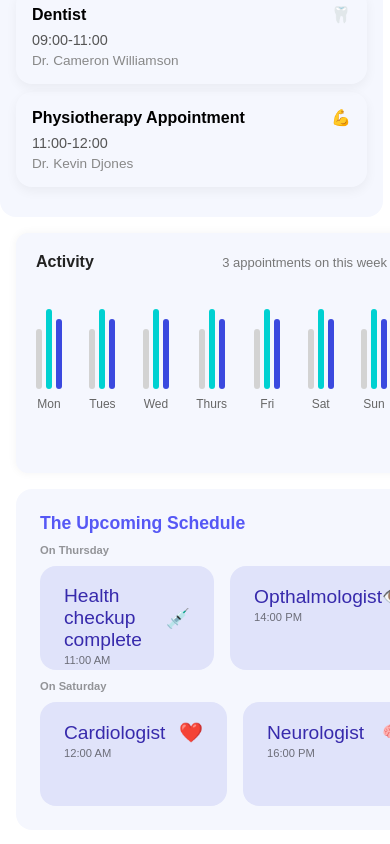
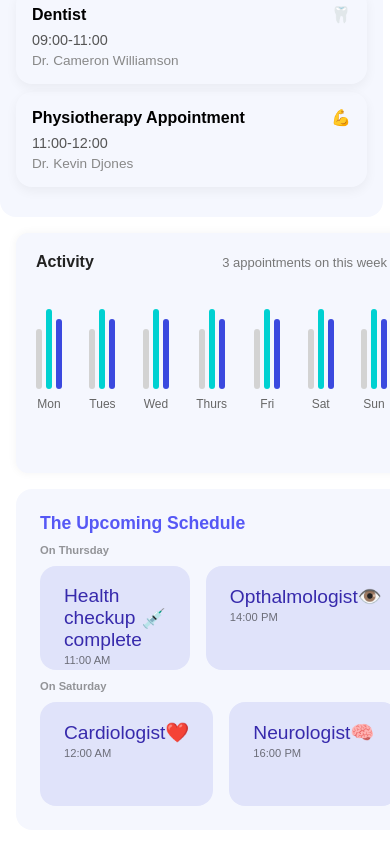
Before and after one commit to sumanDevX19/health-care-dashboard-react, a React (Vite) app: page / in a window 390 px wide. Shown: the part 1105-1949 px from the top of the page. Built offline with nearby package versions, Linux system fonts and the light colour scheme.

Commit message:
27.05.25 : Changing some css in UpcomingSchedule.css

```diff
--- a/src/UpcomingSchedule.css
+++ b/src/UpcomingSchedule.css
@@ -58,7 +58,7 @@
 
 @media  (max-width:768px) {
     .upcoming-schedule-container{
-    max-width:550px ;
+    max-width:90vw ;
     width: 100%;
     background-color: #f5f7fe;
     padding: 1.5rem;
```
